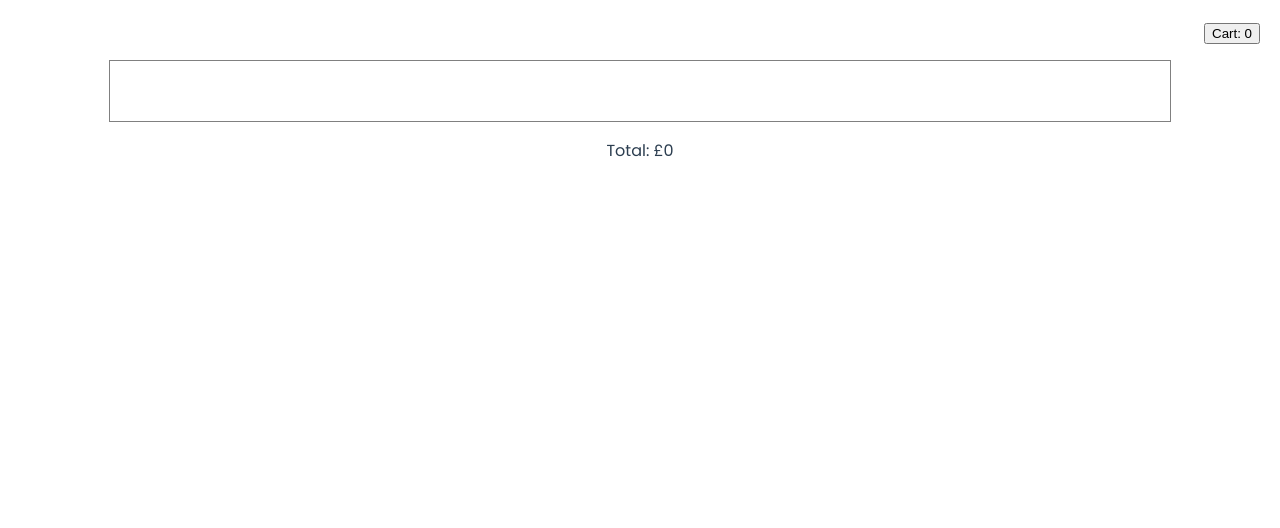
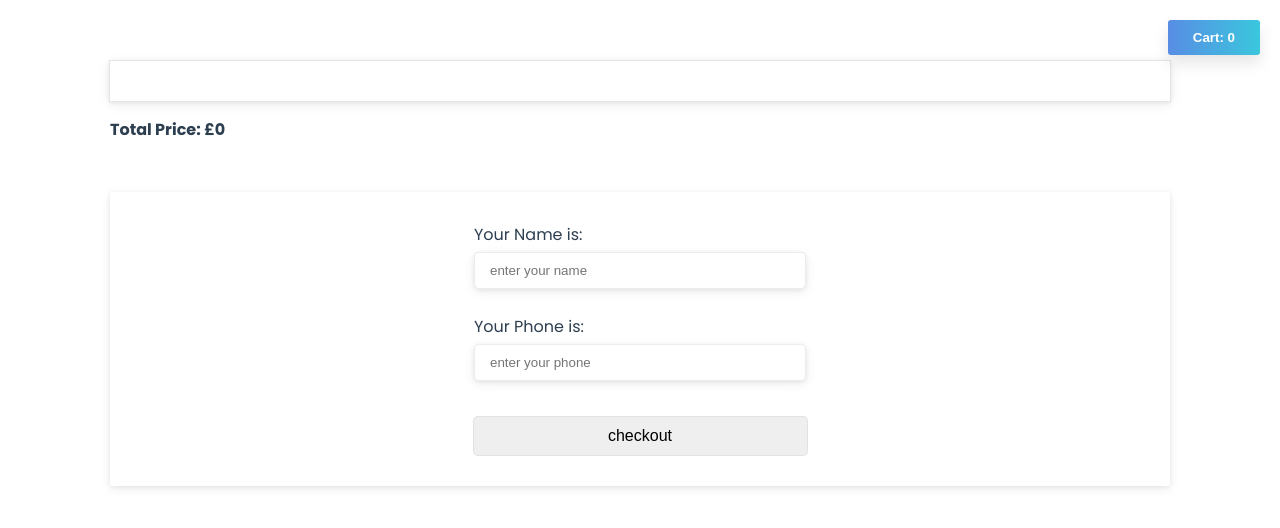
Before and after one commit to Elijahitiary/lesson-app, a Vue app: page /Shopping in a window 1280 px wide. Shown: the top 528 px of the page. Built offline with nearby package versions, Linux system fonts and the light colour scheme.

Commit message:
Checkout display and design

```diff
--- a/src/components/ShoppingCart.vue
+++ b/src/components/ShoppingCart.vue
@@ -24,12 +24,21 @@ export default {
 </script>
 
 <style scoped>
+.shopping-card-container:first-child {
+  padding-top: 0;
+}
+
+.shopping-card-container:last-child {
+  border-bottom: none;
+}
+
 .shopping-card-container {
   display: flex;
   flex-flow: row wrap;
   justify-content: space-between;
   align-items: center;
-  margin-bottom: 20px;
+  padding: 20px 0;
+  border-bottom: #dcdbdb44 solid 1px;
 }
 
 .shopping-card-container img {
@@ -44,5 +53,15 @@ p {
 
 .remove-btn {
   cursor: pointer;
+  border: none;
+  padding: 10px 25px;
+  background-color: #eb5e60;
+  color: white;
+  transition: all 0.1s ease-in-out;
+}
+
+.remove-btn:hover {
+  background-color: #e74042;
+  transform: rotate(3deg);
 }
 </style>
--- a/src/components/lessonCard.vue
+++ b/src/components/lessonCard.vue
@@ -84,6 +84,8 @@ button {
   font-family: 'Poppins', sans-serif;
   background-color: #e5e7eb;
   transition: all 0.2s ease;
+  font-weight: bold;
+  border-radius: 3px;
 }
 
 button:hover {
--- a/src/view/LessonsList.vue
+++ b/src/view/LessonsList.vue
@@ -1,8 +1,10 @@
 <template>
   <div class="shopping-card-cart">
     <button
+      class="card-btn"
       @click="openShopping"
       :disabled="this.$store.state.cart.length == 0"
+      :class="{ dis: this.$store.state.cart.length == 0 }"
     >
       Cart: {{ this.$store.state.cart.length }}
     </button>
@@ -85,9 +87,33 @@ export default {
   position: fixed;
   top: 20px;
   right: 20px;
+  z-index: 2;
 }
 
-.shopping-card-cart button {
+.shopping-card-cart .card-btn {
   cursor: pointer;
+  border: none;
+  padding: 10px 25px;
+  font-weight: bold;
+  border-radius: 3px;
+  color: white;
+  box-shadow: 0px 8px 15px rgba(0, 0, 0, 0.1);
+  background-image: linear-gradient(to right, #588de5, #3ac7dd);
+  transition: all 0.2s ease;
+}
+
+.shopping-card-cart .card-btn:hover {
+  transform: translateY(-2px);
+  box-shadow: 0px 10px 15px rgba(46, 156, 229, 0.4);
+}
+
+.shopping-card-cart .dis {
+  cursor: not-allowed;
+  background-image: linear-gradient(to right, gray, gray);
+}
+
+.shopping-card-cart .dis:hover {
+  transform: translateY(0px);
+  box-shadow: 0px 10px 15px rgba(218, 223, 227, 0.4);
 }
 </style>
--- a/src/view/ShoppingList.vue
+++ b/src/view/ShoppingList.vue
@@ -1,6 +1,8 @@
 <template>
   <div class="shopping-card-cart">
-    <button @click="openLessons">Cart: {{ items.length }}</button>
+    <button class="card-btn" @click="openLessons">
+      Cart: {{ items.length }}
+    </button>
   </div>
   <div class="shopping-list">
     <ShoppingCart
@@ -10,7 +12,19 @@
       :index="index"
     />
   </div>
-  <p>Total: £{{ totalPrice }}</p>
+  <p class="total-price">Total Price: £{{ totalPrice }}</p>
+
+  <div class="user-details">
+    <div class="user-name-container">
+      <p class="user-name">Your Name is: {{ username }}</p>
+      <input v-model="username" placeholder="enter your name" />
+    </div>
+    <div class="user-phone-container">
+      <p class="user-phone">Your Phone is: {{ userphone }}</p>
+      <input v-model="userphone" placeholder="enter your phone" />
+    </div>
+    <button class="checkout">checkout</button>
+  </div>
 </template>
 
 <script>
@@ -22,6 +36,8 @@ export default {
   },
   data() {
     return {
+      username: '',
+      userphone: '',
       items: this.$store.state.cart,
     }
   },
@@ -48,11 +64,85 @@ export default {
   right: 20px;
 }
 
+.shopping-card-cart .card-btn {
+  cursor: pointer;
+  border: none;
+  padding: 10px 25px;
+  font-weight: bold;
+  border-radius: 3px;
+  color: white;
+  box-shadow: 0px 8px 15px rgba(0, 0, 0, 0.1);
+  background-image: linear-gradient(to right, #588de5, #3ac7dd);
+  transition: all 0.2s ease;
+}
+
+.shopping-card-cart .card-btn:hover {
+  transform: translateY(-2px);
+  box-shadow: 0px 10px 15px rgba(46, 156, 229, 0.4);
+}
+
 .shopping-list {
-  border: 1px solid grey;
+  border: 1px solid rgba(210, 210, 210, 0.575);
   width: 1000px;
   margin: 0 auto;
+  box-shadow: 0 3px 12px rgba(0, 0, 0, 0.07), 0 1px 4px rgba(0, 0, 0, 0.07);
   padding: 30px;
-  background-color: white;
+  padding-bottom: 10px;
+}
+
+.total-price {
+  /* font-size: 22px; */
+  font-weight: bold;
+  max-width: 1060px;
+  margin: 0 auto;
+  text-align: left;
+  margin-top: 15px;
+}
+
+.user-details {
+  border-radius: 2px;
+  display: flex;
+  flex-flow: column;
+  align-items: center;
+  justify-content: center;
+  /* background-color: #2c3e50; */
+  text-align: left;
+  color: #2c3e50;
+  max-width: 1060px;
+  margin: 50px auto;
+  padding: 30px 0;
+  box-shadow: 0 3px 12px rgba(0, 0, 0, 0.07), 0 1px 4px rgba(0, 0, 0, 0.07);
+}
+
+.user-name-container {
+  margin-bottom: 25px;
+}
+
+.user-phone-container {
+  margin-bottom: 35px;
+}
+
+.user-name-container p,
+.user-phone-container p {
+  margin: 0;
+  margin-bottom: 5px;
+}
+.user-name-container input,
+.user-phone-container input {
+  width: 300px;
+  outline: none;
+  padding: 10px 15px;
+  border-radius: 5px;
+  border: #c5cace5c solid 1px;
+  box-shadow: 0 3px 12px rgba(0, 0, 0, 0.07), 0 1px 4px rgba(0, 0, 0, 0.07);
+}
+
+.checkout {
+  width: 335px;
+  padding: 10px 15px;
+  cursor: pointer;
+  font-size: 16px;
+  border-radius: 5px;
+  border: #c5cace5c solid 1px;
 }
 </style>
```
